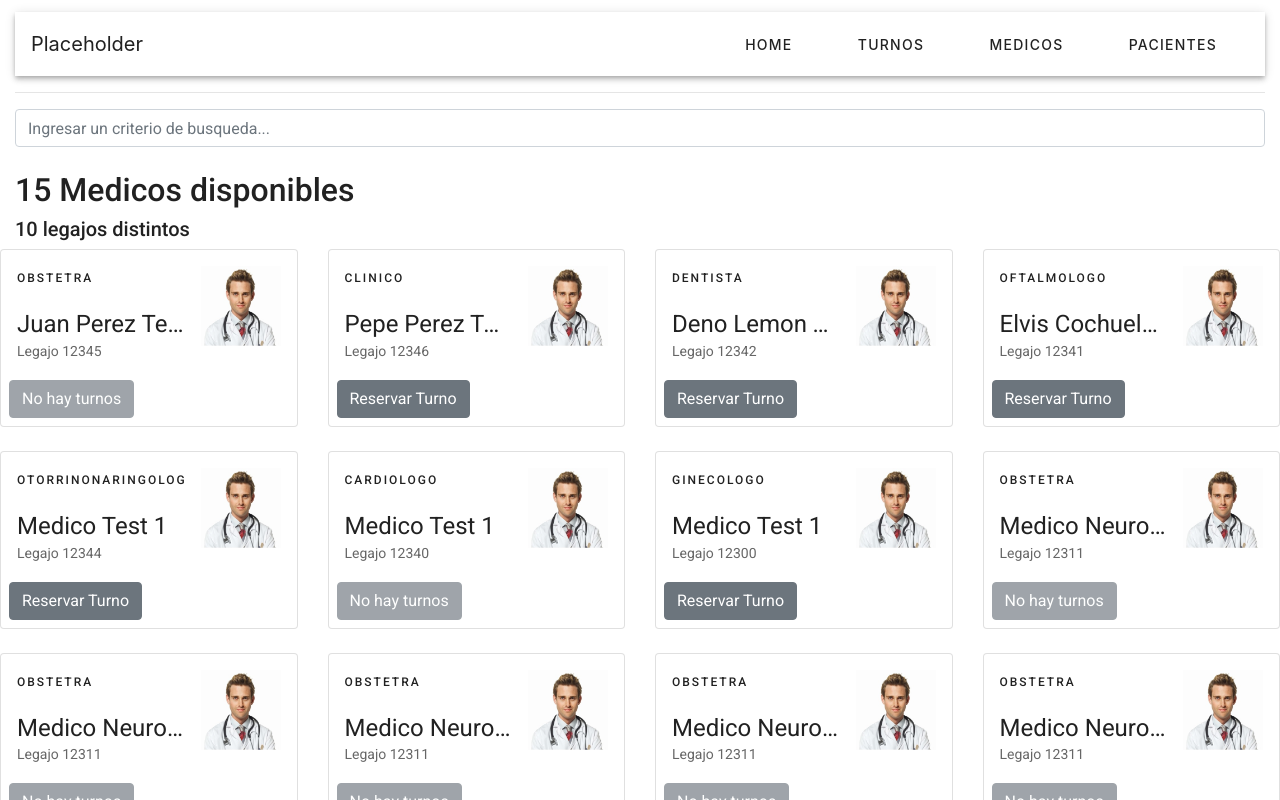
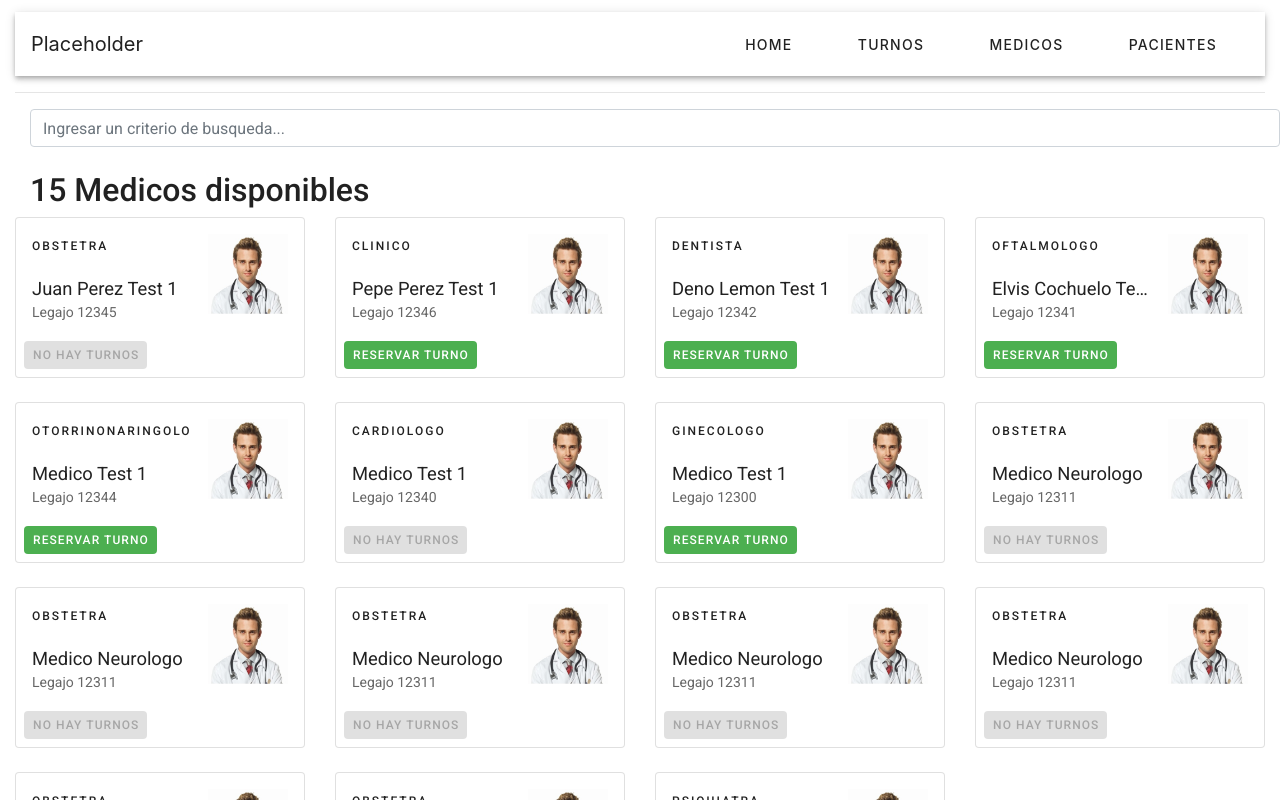
Before and after one commit to denulemos/nt2-vue, a Vue app: page /#/turnos in a window 1280 px wide. Shown: the top 800 px of the page. Built offline with nearby package versions, Linux system fonts and the light colour scheme.

Commit message:
cambio estilos de pantalla turnos

```diff
--- a/src/components/turnos.vue
+++ b/src/components/turnos.vue
@@ -1,6 +1,7 @@
 <template>
   <div id="app">
     <v-app>
+      <div id="container">
      <input
       type="text"
       class="form-control"
@@ -10,7 +11,7 @@
 
     <br />
     <h2 v-text="`${medicosFiltradas.length} Medicos disponibles`"></h2>
-    <h5 v-text="`${legajosDistintos.length} legajos distintos`"></h5>
+    <!--<h5 v-text="`${legajosDistintos.length} legajos distintos`"></h5>-->
 
 
     <div class="card-deck">
@@ -24,7 +25,7 @@
       <v-list-item three-line>
         <v-list-item-content>
           <div class="overline mb-4">{{medico.especialidad}}</div>
-          <v-list-item-title class="headline mb-1">{{getNombreCompleto(medico)}}</v-list-item-title>
+          <v-list-item-title class="headline mb-1" id="nombre">{{getNombreCompleto(medico)}}</v-list-item-title>
           <v-list-item-subtitle>Legajo {{medico.legajo}}</v-list-item-subtitle>
         </v-list-item-content>
 
@@ -39,8 +40,8 @@
       </v-list-item>
 
       <v-card-actions >
-         <b-button depressed small @click="modalShow = true; nombreModal = getNombreCompleto(medico)"  v-if="medico.hayTurno">Reservar Turno</b-button>
-         <b-button depressed small disabled v-else>No hay turnos</b-button>
+         <v-btn depressed small color="success" @click="modalShow = true; nombreModal = getNombreCompleto(medico)"  v-if="medico.hayTurno">Reservar Turno</v-btn>
+         <v-btn depressed small disabled v-else>No hay turnos</v-btn>
 
 
 
@@ -76,6 +77,7 @@
           </b-modal>
       </div>
     </div>
+      </div>
       </v-app>
   </div>
 </template>
--- a/src/styles/turnos.css
+++ b/src/styles/turnos.css
@@ -8,3 +8,17 @@
   .modal-dialog{
         max-width: 838px;
   }
+
+
+  #nombre{
+    font-size: 1.15rem !important;
+  }
+
+  .card-deck{
+  width:100%
+  }
+
+  #container{
+    margin-right: -15px;
+    margin-left: 15px;
+  }
```
